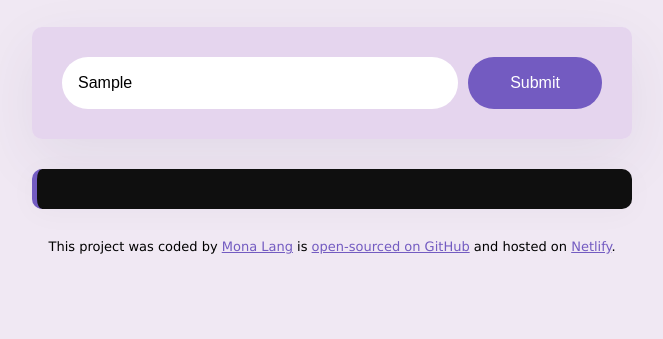
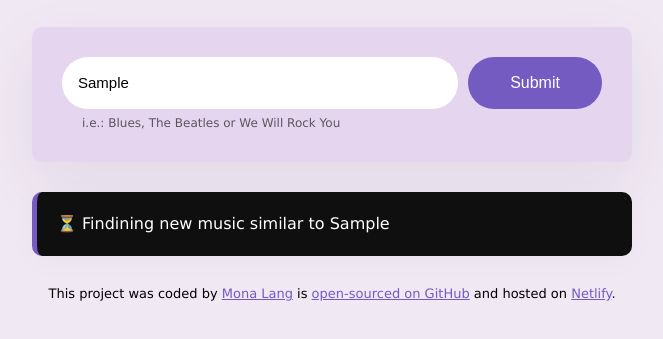
Before and after one commit to mlang1988/AI-Project-SheCodes, a plain HTML site: page index.html in a window 1280 px wide. Both pictures are taken after typing "Sample" into the empty fields and a click on the input "Submit". Shown: the part 177-516 px from the top of the page, without its empty margins (308-971 px from the left). Drawn offline with nearby package versions, Linux system fonts and the light colour scheme; no server answers.

Commit message:
Improved the User Experience

```diff
--- a/index.html
+++ b/index.html
@@ -14,10 +14,11 @@
         <h1>🎶 AI Music Suggestions 🎶</h1>
       </header>
       <main>
+        <div class="form-container">
           <form id="input-form">
             <input
               type="text"
-            placeholder="Please enter a Musician, band or song you like"
+              placeholder="Please enter a musician/band, genre or song you like"
               required
               autofocus
               autocomplete="off"
@@ -26,7 +27,9 @@
             />
             <input type="submit" value="Submit" class="submit-button" />
           </form>
-        <div class="response" id="response"></div>
+          <div class="hint">i.e.: Blues, The Beatles or We Will Rock You</div>
+        </div>
+        <div class="response hidden" id="response"></div>
       </main>
       <footer>
         This project was coded by
--- a/src/script.js
+++ b/src/script.js
@@ -1,10 +1,9 @@
 function showSuggestions(response) {
-  console.log("suggestions generated");
   new Typewriter("#response", {
     strings: response.data.answer,
     autoStart: true,
     delay: 1,
-    cursor: "",
+    cursor: "🎵",
   });
 }
 
@@ -19,9 +18,9 @@ function generateSuggestion(event) {
   let prompt = `User instructions: Please suggest songs or musicians similar to ${instructionInput.value}`;
   let apiUrl = `https://api.shecodes.io/ai/v1/generate?prompt=${prompt}&context=${context}&key=${apiKey}`;
 
-  console.log("generating suggestions");
-  console.log(`Prompt: ${prompt}`);
-  console.log(`Context: ${context}`);
+  let suggestionElement = document.querySelector("#response");
+  suggestionElement.classList.remove("hidden");
+  suggestionElement.innerHTML = `<div class="generating">⏳ Findining new music similar to ${instructionInput.value}</div>`;
 
   axios.get(apiUrl).then(showSuggestions);
 }
--- a/src/style.css
+++ b/src/style.css
@@ -20,20 +20,31 @@ h1 {
   color: rgb(26, 17, 1);
 }
 
-form {
+.form-container {
   padding: 30px;
   background-color: #dec6eb8f;
   box-shadow: 0px 20px 60px rgba(65, 50, 100, 0.08);
   border-radius: 10px;
+  margin-bottom: 30px;
+}
+
+form {
   display: flex;
-  margin-bottom: 30px;
+}
+
+.hint {
+  line-height: 1.5;
+  margin-top: 5px;
+  opacity: 0.6;
+  font-size: 12px;
+  margin-left: 20px;
 }
 
 .instructions {
   padding: 16px;
   border: none;
   width: 80%;
-  font-size: 16px;
+  font-size: 15px;
   border-radius: 30px;
   line-height: 20px;
 }
@@ -60,6 +71,10 @@ form {
   box-shadow: 0px 4px 30px 0px rgba(39, 33, 66, 0.03);
 }
 
+.hidden {
+  display: none;
+}
+
 footer {
   text-align: center;
   font-size: 13px;
@@ -69,3 +84,18 @@ footer {
 a {
   color: #735bc1;
 }
+
+.generating {
+  animation: blink-animation 1s steps(5, start) infinite;
+}
+
+@keyframes blink-animation {
+  to {
+    visibility: hidden;
+  }
+}
+@-webkit-keyframes blink-animation {
+  to {
+    visibility: hidden;
+  }
+}
```
Lines whose indentation alone changed are shown as unchanged.
